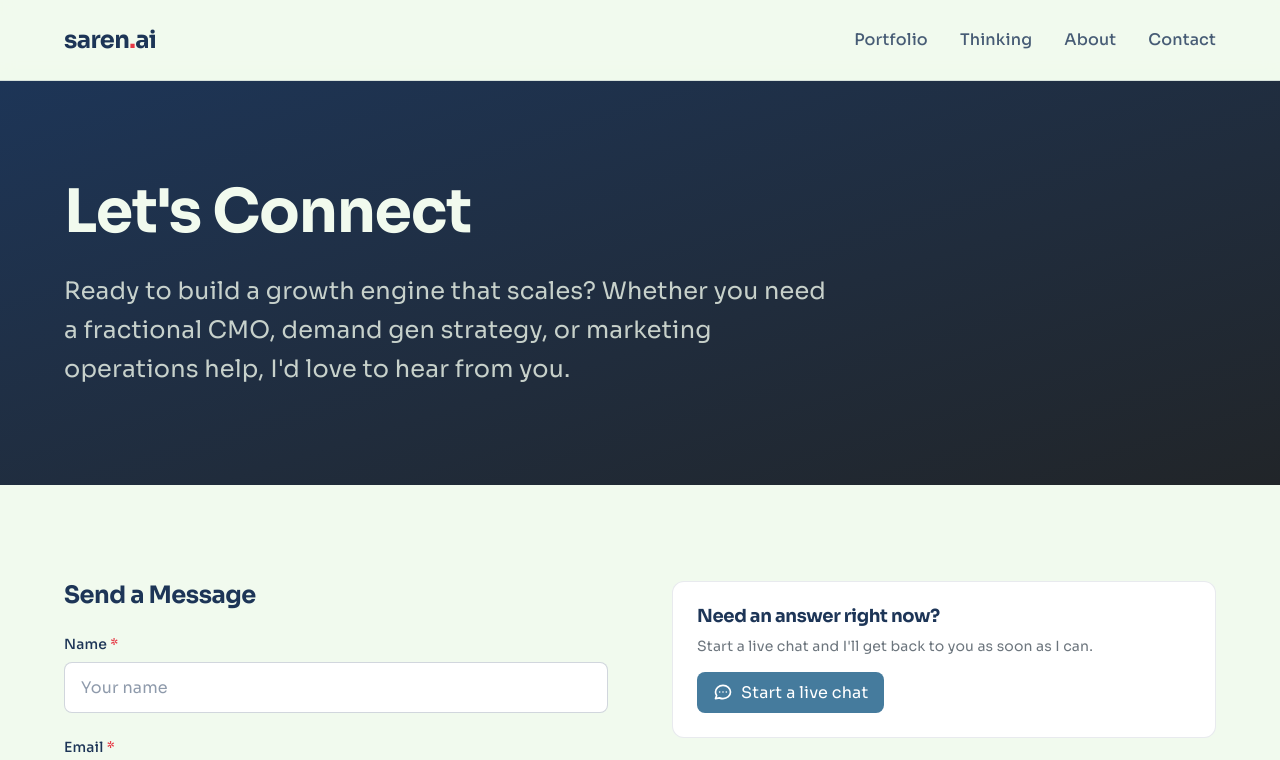
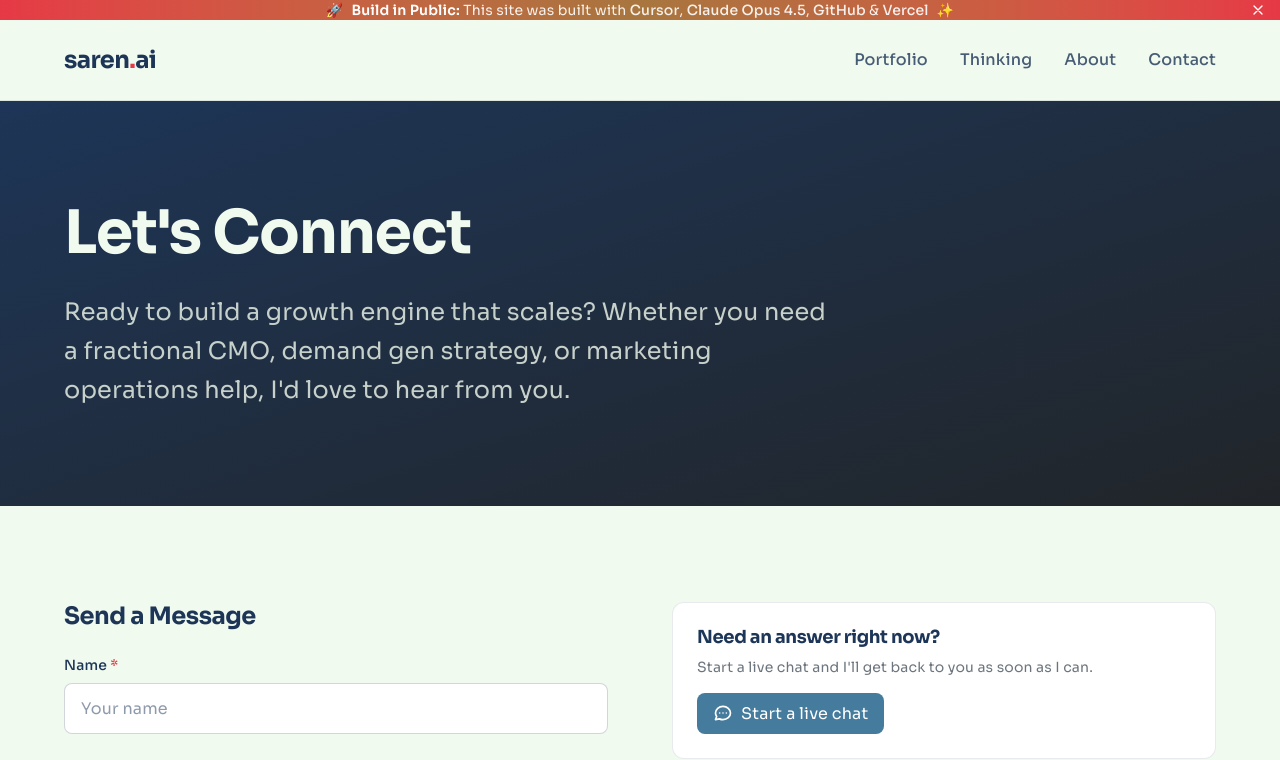
Before and after one commit to saren-ai/saren-ai, a Next.js app: page /contact in a window 1280 px wide. Shown: the top 760 px of the page. Built offline with nearby package versions, Linux system fonts and the light colour scheme.

Commit message:
feat: Add 'Build in Public' banner
- Add TopBanner component with gradient background (ember → copper)
- Shows tech stack: Cursor, Claude Opus 4.5, GitHub, Vercel
- Dismissible with close button
- Sticky header group (banner + nav)
- Updated layout and removed fixed positioning

```diff
--- a/src/app/about/page.tsx
+++ b/src/app/about/page.tsx
@@ -76,7 +76,7 @@ const personalLinks = [
 
 export default function AboutPage() {
   return (
-    <article className="pt-20">
+    <article>
       {/* Hero */}
       <section className="section bg-gradient-to-br from-charcoal to-offblack text-ash">
         <div className="container-narrow">
--- a/src/app/contact/page.tsx
+++ b/src/app/contact/page.tsx
@@ -43,7 +43,7 @@ export default function ContactPage() {
   };
 
   return (
-    <article className="pt-20">
+    <article>
       {/* Hero */}
       <section className="section bg-gradient-to-br from-charcoal to-offblack text-ash">
         <div className="container-narrow">
--- a/src/app/layout.tsx
+++ b/src/app/layout.tsx
@@ -3,6 +3,7 @@ import { Sora, JetBrains_Mono } from "next/font/google";
 import "./globals.css";
 import Header from "@/components/layout/Header";
 import Footer from "@/components/layout/Footer";
+import TopBanner from "@/components/layout/TopBanner";
 
 const sora = Sora({
   variable: "--font-sora",
@@ -72,7 +73,10 @@ export default function RootLayout({
   return (
     <html lang="en" className={`${sora.variable} ${jetbrainsMono.variable}`}>
       <body className="antialiased min-h-screen flex flex-col">
-        <Header />
+        <div className="sticky top-0 z-50">
+          <TopBanner />
+          <Header />
+        </div>
         <main className="flex-1">{children}</main>
         <Footer />
       </body>
--- a/src/app/page.tsx
+++ b/src/app/page.tsx
@@ -18,7 +18,7 @@ export default function HomePage() {
           }}
         />
 
-        <div className="container-narrow relative z-10 pt-20">
+        <div className="container-narrow relative z-10">
           <div className="max-w-4xl">
             {/* Eyebrow */}
             <motion.p
--- a/src/app/portfolio/10-touch-sales-play/page.tsx
+++ b/src/app/portfolio/10-touch-sales-play/page.tsx
@@ -9,7 +9,7 @@ export const metadata: Metadata = {
 
 export default function TenTouchSalesPlayPage() {
   return (
-    <article className="pt-20">
+    <article>
       {/* Hero */}
       <section className="section bg-gradient-to-br from-charcoal to-offblack text-ash">
         <div className="container-narrow">
--- a/src/app/portfolio/120-day-content-journey/page.tsx
+++ b/src/app/portfolio/120-day-content-journey/page.tsx
@@ -9,7 +9,7 @@ export const metadata: Metadata = {
 
 export default function ContentJourneyPage() {
   return (
-    <article className="pt-20">
+    <article>
       {/* Hero */}
       <section className="section bg-gradient-to-br from-charcoal to-offblack text-ash">
         <div className="container-narrow">
--- a/src/app/portfolio/golden-dashboard/page.tsx
+++ b/src/app/portfolio/golden-dashboard/page.tsx
@@ -16,7 +16,7 @@ export const metadata: Metadata = {
 
 export default function GoldenDashboardPage() {
   return (
-    <article className="pt-20">
+    <article>
       {/* Hero */}
       <section className="section bg-gradient-to-br from-charcoal to-offblack text-ash">
         <div className="container-narrow">
--- a/src/app/portfolio/sovereign-personas/page.tsx
+++ b/src/app/portfolio/sovereign-personas/page.tsx
@@ -9,7 +9,7 @@ export const metadata: Metadata = {
 
 export default function SovereignPersonasPage() {
   return (
-    <article className="pt-20">
+    <article>
       {/* Hero */}
       <section className="section bg-gradient-to-br from-charcoal to-offblack text-ash">
         <div className="container-narrow">
--- a/src/app/thinking/ThinkingClient.tsx
+++ b/src/app/thinking/ThinkingClient.tsx
@@ -18,7 +18,7 @@ function formatDate(dateString: string): string {
 
 export default function ThinkingClient({ posts }: ThinkingClientProps) {
   return (
-    <article className="pt-20">
+    <article>
       {/* Hero */}
       <section className="section bg-gradient-to-br from-charcoal to-offblack text-ash">
         <div className="container-narrow">
--- a/src/components/layout/Header.tsx
+++ b/src/components/layout/Header.tsx
@@ -15,7 +15,7 @@ export default function Header() {
   const [isMenuOpen, setIsMenuOpen] = useState(false);
 
   return (
-    <header className="fixed top-0 left-0 right-0 z-50 bg-ash/95 backdrop-blur-sm border-b border-charcoal/10">
+    <header className="bg-ash/95 backdrop-blur-sm border-b border-charcoal/10">
       <nav className="container-narrow">
         <div className="flex items-center justify-between h-16 md:h-20">
           {/* Logo */}
--- /dev/null
+++ b/src/components/layout/TopBanner.tsx
@@ -0,0 +1,49 @@
+"use client";
+
+import { useState } from "react";
+
+export default function TopBanner() {
+  const [isVisible, setIsVisible] = useState(true);
+
+  if (!isVisible) return null;
+
+  return (
+    <div className="bg-gradient-to-r from-ember via-copper to-ember text-white text-sm relative">
+      <div className="container-narrow py-2 flex items-center justify-center gap-2 pr-8">
+        <span className="hidden sm:inline">🚀</span>
+        <p className="text-center">
+          <span className="font-semibold">Build in Public:</span>{" "}
+          <span className="opacity-90">
+            This site was built with{" "}
+            <span className="font-medium">Cursor</span>,{" "}
+            <span className="font-medium">Claude Opus 4.5</span>,{" "}
+            <span className="font-medium">GitHub</span> &{" "}
+            <span className="font-medium">Vercel</span>
+          </span>
+        </p>
+        <span className="hidden sm:inline">✨</span>
+      </div>
+
+      {/* Dismiss button */}
+      <button
+        onClick={() => setIsVisible(false)}
+        className="absolute right-2 top-1/2 -translate-y-1/2 p-1.5 hover:bg-white/20 rounded transition-colors"
+        aria-label="Dismiss banner"
+      >
+        <svg
+          className="w-4 h-4"
+          fill="none"
+          stroke="currentColor"
+          viewBox="0 0 24 24"
+        >
+          <path
+            strokeLinecap="round"
+            strokeLinejoin="round"
+            strokeWidth={2}
+            d="M6 18L18 6M6 6l12 12"
+          />
+        </svg>
+      </button>
+    </div>
+  );
+}
```
